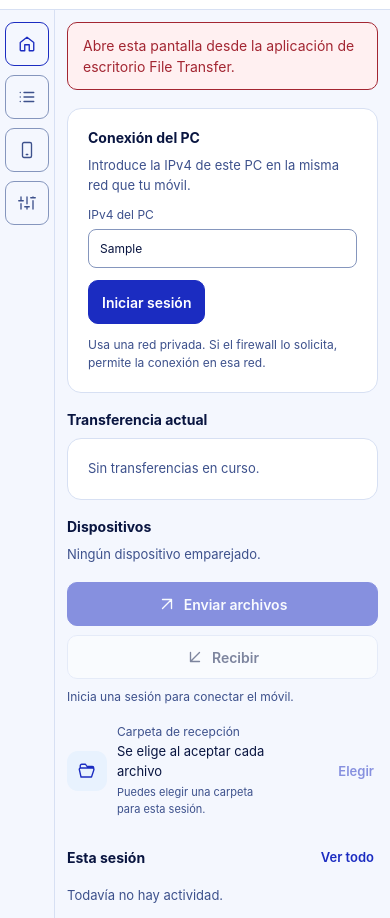
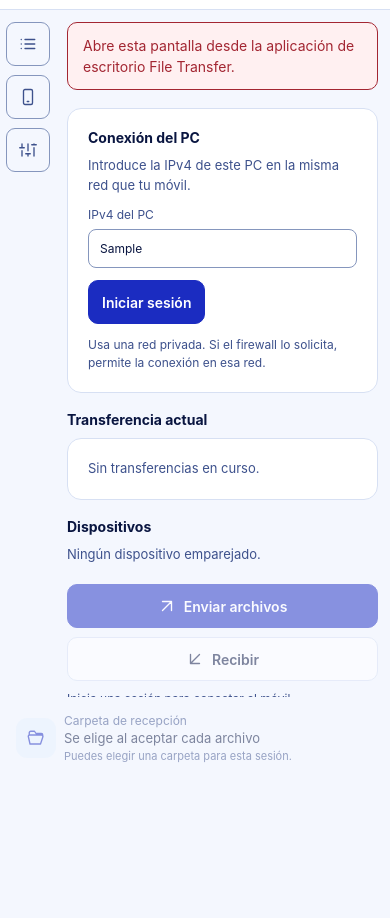
Before and after one commit to Tbl4z3r/File-Transfer, a website with bundled scripts: page apps/windows/src/index.html in a window 390 px wide. Both pictures are taken after typing "Sample" into the empty fields and a click on the button "Iniciar sesión". Shown: the part 61-979 px from the top of the page. After the commit the page ends 844 px from the top, so only its background shows below. Built offline with nearby package versions, Linux system fonts and the light colour scheme.

Commit message:
Ajusta ventana compacta y fija selector de carpeta al pie

```diff
--- a/apps/windows/src/index.html
+++ b/apps/windows/src/index.html
@@ -16,9 +16,6 @@
       <defs>
         <symbol id="icon-transfer" viewBox="0 0 24 24">
           <path d="M4 7h16m-4-4 4 4-4 4M20 17H4m4-4-4 4 4 4" />
-        </symbol>
-        <symbol id="icon-home" viewBox="0 0 24 24">
-          <path d="m3 10 9-7 9 7v10a1 1 0 0 1-1 1h-5v-8H9v8H4a1 1 0 0 1-1-1Z" />
         </symbol>
         <symbol id="icon-list" viewBox="0 0 24 24">
           <path d="M8 6h13M8 12h13M8 18h13M3 6h.01M3 12h.01M3 18h.01" />
@@ -78,16 +75,6 @@
         </div>
       </header>
       <nav class="rail" aria-label="Accesos de File Transfer">
-        <button
-          id="home"
-          class="icon-button"
-          type="button"
-          aria-label="Inicio"
-          aria-current="page"
-        >
-          <svg class="icon" aria-hidden="true"><use href="#icon-home" /></svg
-          ><span class="tooltip" aria-hidden="true">Inicio</span>
-        </button>
         <button
           id="open-activity"
           class="icon-button"
@@ -150,16 +137,18 @@
         </section>
         <section class="current">
           <h2>Transferencia actual</h2>
-          <div id="batch-panel" class="panel hidden">
-            <p id="batch-status" role="status" aria-live="polite"></p>
-            <button id="cancel-batch" type="button">Cancelar lote</button>
-          </div>
           <div id="current-transfer" class="transfer-list">
             <div class="panel empty-state">
               <p>Sin transferencias en curso.</p>
             </div>
           </div>
+          <div id="batch-panel" class="panel batch-panel hidden">
+            <p id="batch-status" role="status" aria-live="polite"></p>
+            <ul id="batch-files" class="batch-files" aria-label="Archivos del lote" tabindex="0"></ul>
+            <button id="cancel-batch" type="button">Cancelar lote</button>
+          </div>
         </section>
+        <div class="side-content">
           <section class="devices">
             <h2>Dispositivos</h2>
             <div id="device-choices" class="device-list">
@@ -178,22 +167,6 @@
               Inicia una sesión para conectar el móvil.
             </p>
           </section>
-        <section class="folder row" aria-label="Carpeta de recepción">
-          <span class="icon-tile"
-            ><svg class="icon" aria-hidden="true">
-              <use href="#icon-folder" /></svg
-          ></span>
-          <div class="grow">
-            <h2 class="quiet-label">Carpeta de recepción</h2>
-            <p id="folder-label">Se elige al aceptar cada archivo</p>
-            <p id="folder-hint" class="hint">
-              Puedes elegir una carpeta para esta sesión.
-            </p>
-          </div>
-          <button id="choose-folder" class="text-button" type="button" disabled>
-            Elegir
-          </button>
-        </section>
           <section class="recent">
             <div class="row section-heading">
               <h2>Esta sesión</h2>
@@ -203,7 +176,18 @@
             </div>
             <div id="recent-transfer"><p>Todavía no hay actividad.</p></div>
           </section>
+        </div>
       </main>
+      <footer class="folder" aria-label="Carpeta de recepción">
+        <button id="choose-folder" class="folder-button" type="button" disabled>
+          <span class="icon-tile"><svg class="icon" aria-hidden="true"><use href="#icon-folder" /></svg></span>
+          <span class="folder-copy">
+            <span class="quiet-label">Carpeta de recepción</span>
+            <span id="folder-label">Se elige al aceptar cada archivo</span>
+            <span id="folder-hint" class="hint">Puedes elegir una carpeta para esta sesión.</span>
+          </span>
+        </button>
+      </footer>
     </div>
     <dialog id="activity-panel" aria-labelledby="activity-title">
       <div class="dialog-heading">
--- a/apps/windows/src/main.ts
+++ b/apps/windows/src/main.ts
@@ -216,8 +216,8 @@ function notice(message: string, error = false): void {
     }
   }
 }
-function markRail(id = "home"): void {
-  for (const rail of ["home", ...Object.values(rails)]) {
+function markRail(id?: string): void {
+  for (const rail of Object.values(rails)) {
     if (rail === id) $(rail).setAttribute("aria-current", "page");
     else $(rail).removeAttribute("aria-current");
   }
@@ -345,7 +345,10 @@ function updateControls(): void {
   $("folder-hint").textContent = selectedDestination
     ? "Para las siguientes aceptaciones de esta sesión."
     : "Puedes elegir una carpeta para esta sesión.";
-  $("choose-folder").textContent = selectedDestination ? "Cambiar" : "Elegir";
+  $("choose-folder").setAttribute("aria-label", selectedDestination
+    ? `Cambiar carpeta de recepción: ${selectedDestination}`
+    : "Elegir carpeta de recepción");
+  $("choose-folder").setAttribute("title", selectedDestination ?? "Elegir carpeta de recepción");
   for (const button of document.querySelectorAll<HTMLButtonElement>(
     "[data-transfer-action], [data-revoke]",
   ))
@@ -745,10 +748,6 @@ $("copy-pair").onclick = () => {
     }
   });
 };
-$("home").onclick = () => {
-  markRail();
-  $("home-content").focus();
-};
 $("open-activity").onclick = $("all-activity").onclick = () =>
   showPanel("activity-panel");
 $("open-devices").onclick = () => showPanel("devices-panel");
--- a/apps/windows/src/style.css
+++ b/apps/windows/src/style.css
@@ -80,10 +80,11 @@ button.primary:hover:enabled {
   overflow: hidden;
 }
 .app {
-  min-height: 100vh;
+  height: 100dvh;
+  overflow: hidden;
   display: grid;
   grid-template-columns: 67px minmax(0, 1fr);
-  grid-template-rows: auto 1fr;
+  grid-template-rows: auto minmax(0, 1fr) auto;
 }
 .topbar {
   grid-column: 1/-1;
@@ -151,7 +152,6 @@ button.primary:hover:enabled {
   flex-direction: column;
   gap: 9px;
   padding: 13px 9px;
-  border-right: 1px solid var(--line);
 }
 .icon-button {
   position: relative;
@@ -196,25 +196,30 @@ button.primary:hover:enabled {
 .main-content {
   width: 100%;
   max-width: 1220px;
+  min-height: 0;
+  min-width: 0;
+  overflow: auto;
   padding: 24px 28px;
   display: grid;
   align-content: start;
   grid-template-columns: minmax(0, 1.45fr) minmax(0, 1fr);
-  grid-template-areas: "notice notice" "setup setup" "transfer devices" "transfer actions" "folder recent";
   gap: 20px 24px;
   outline: none;
 }
-.main-content:has(.notice.hidden) {
-  grid-template-areas: "setup setup" "transfer devices" "transfer actions" "folder recent";
+.main-content > .notice,
+.connection {
+  grid-column: 1/-1;
 }
-.main-content:has(.connection.hidden) {
-  grid-template-areas: "notice notice" "transfer devices" "transfer actions" "folder recent";
+.current,
+.side-content {
+  min-width: 0;
 }
-.main-content:has(.notice.hidden):has(.connection.hidden) {
-  grid-template-areas: "transfer devices" "transfer actions" "folder recent";
+.side-content {
+  display: grid;
+  align-content: start;
+  gap: 20px;
 }
 .notice {
-  grid-area: notice;
   padding: 12px 15px;
   border: 1px solid var(--line);
   border-radius: 10px;
@@ -250,9 +255,6 @@ p {
   border-radius: 14px;
   padding: 20px;
 }
-.connection {
-  grid-area: setup;
-}
 .connection > p {
   margin-bottom: 12px;
 }
@@ -287,14 +289,7 @@ textarea {
 #port {
   width: 100px;
 }
-.current {
-  grid-area: transfer;
-}
-.devices {
-  grid-area: devices;
-}
 .actions {
-  grid-area: actions;
   display: grid;
   grid-template-columns: repeat(2, minmax(0, 1fr));
   gap: 9px;
@@ -309,22 +304,55 @@ textarea {
   color: var(--muted);
 }
 .folder {
-  grid-area: folder;
-  align-self: end;
+  grid-column: 1/-1;
+  min-width: 0;
+  padding: 10px 20px 13px;
+  background: var(--bg);
 }
-.folder p {
-  color: var(--ink);
+.folder-button {
+  max-width: 100%;
+  min-width: 0;
+  justify-content: start;
+  text-align: left;
+  padding: 5px;
+  border-color: transparent;
+  background: transparent;
+  font-weight: 400;
+}
+.folder-copy {
+  display: grid;
+  min-width: 0;
+  gap: 2px;
+}
+#folder-label {
+  display: block;
+  overflow: hidden;
+  text-overflow: ellipsis;
+  white-space: nowrap;
+  font-size: 13px;
 }
 .folder .hint {
-  color: var(--muted);
   font-size: 11px;
-  margin-top: 3px;
+  font-weight: 400;
 }
 .quiet-label {
   font-size: 12px;
   font-weight: 400;
   color: var(--muted);
-  margin: 0 0 3px;
+  margin: 0;
+}
+.batch-panel {
+  margin-top: 12px;
+}
+.batch-files {
+  max-height: 180px;
+  overflow-y: auto;
+  overflow-wrap: anywhere;
+  padding-left: 20px;
+  margin: 12px 0;
+}
+.batch-files:empty {
+  display: none;
 }
 .icon-tile {
   display: grid;
@@ -352,9 +380,6 @@ textarea {
   border-color: transparent;
   background: transparent;
   text-decoration: underline;
-}
-.recent {
-  grid-area: recent;
 }
 .section-heading {
   justify-content: space-between;
@@ -581,15 +606,6 @@ textarea {
     padding: 20px;
     gap: 18px;
   }
-  .main-content:has(.notice.hidden) {
-    grid-template-areas: "setup" "transfer" "devices" "actions" "folder" "recent";
-  }
-  .main-content:has(.connection.hidden) {
-    grid-template-areas: "notice" "transfer" "devices" "actions" "folder" "recent";
-  }
-  .main-content:has(.notice.hidden):has(.connection.hidden) {
-    grid-template-areas: "transfer" "devices" "actions" "folder" "recent";
-  }
   .transfer-card {
     padding: 16px;
   }
@@ -609,7 +625,6 @@ textarea {
   }
   .main-content {
     grid-template-columns: minmax(0, 1fr);
-    grid-template-areas: "notice" "setup" "transfer" "devices" "actions" "folder" "recent";
     padding: 14px;
     gap: 18px;
   }
@@ -662,10 +677,7 @@ textarea {
     width: 100%;
   }
   .folder {
-    flex-wrap: wrap;
-  }
-  .folder > .text-button {
-    margin-left: 50px;
+    padding-inline: 10px;
   }
   dialog {
     width: calc(100% - 20px);
```
Also changed, not shown: apps/windows/scripts/desktop-ui.test.mjs (+2 -1 lines), docs/reviews/ventana-compacta.md (added, +18 -0 lines). Lines whose indentation alone changed are shown as unchanged.
